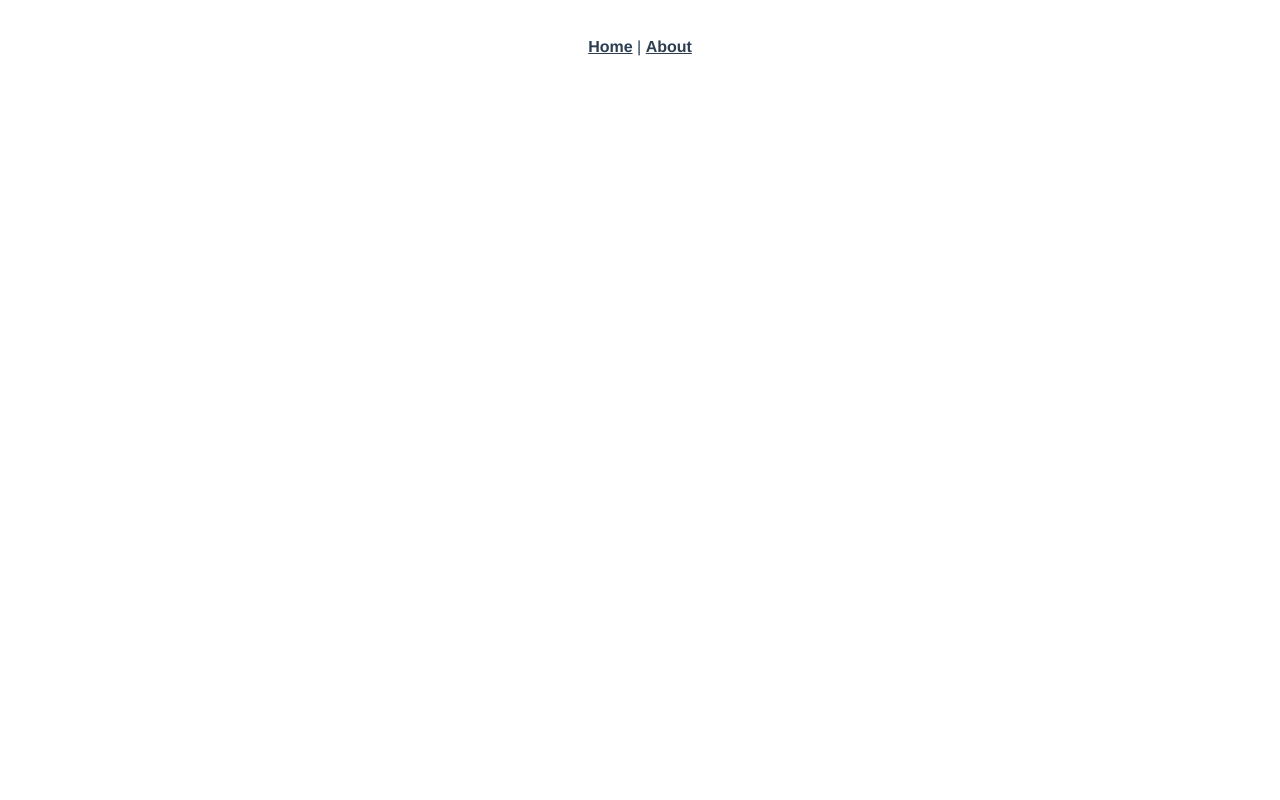
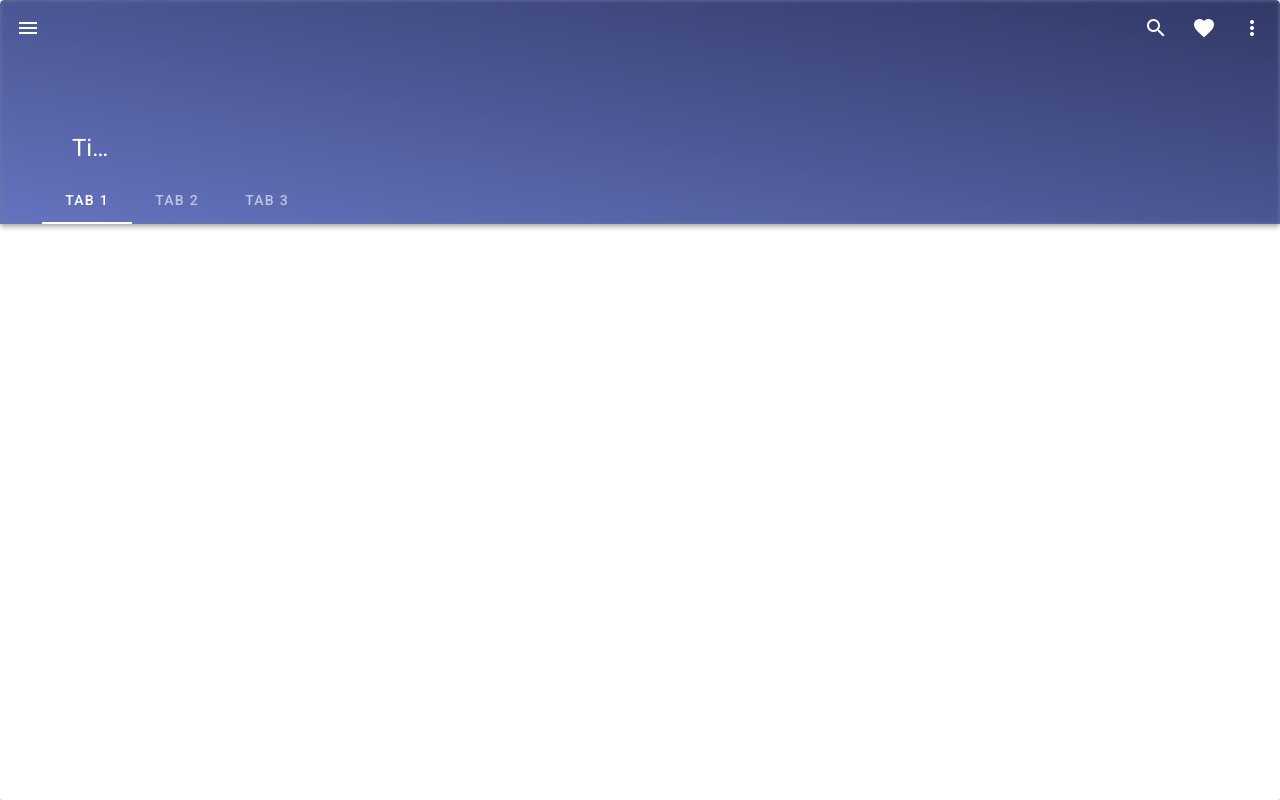
Before and after one commit to pangdanboy/soccer_home, a Vue app: page /chatHome in a window 1280 px wide. Built offline with nearby package versions, Linux system fonts and the light colour scheme.

Commit message:
初始化项目

```diff
--- a/package.json
+++ b/package.json
@@ -11,6 +11,7 @@
     "core-js": "^3.8.3",
     "vue": "^2.6.14",
     "vue-router": "^3.5.1",
+    "vuetify": "^2.6.0",
     "vuex": "^3.6.2"
   },
   "devDependencies": {
@@ -29,6 +30,8 @@
     "eslint-plugin-vue": "^8.0.3",
     "sass": "^1.32.7",
     "sass-loader": "^12.0.0",
-    "vue-template-compiler": "^2.6.14"
+    "vue-cli-plugin-vuetify": "~2.5.8",
+    "vue-template-compiler": "^2.6.14",
+    "vuetify-loader": "^1.7.0"
   }
 }
--- a/public/index.html
+++ b/public/index.html
@@ -1,11 +1,13 @@
 <!DOCTYPE html>
-<html lang="">
+<html lang="en">
   <head>
     <meta charset="utf-8">
     <meta http-equiv="X-UA-Compatible" content="IE=edge">
     <meta name="viewport" content="width=device-width,initial-scale=1.0">
     <link rel="icon" href="<%= BASE_URL %>favicon.ico">
     <title><%= htmlWebpackPlugin.options.title %></title>
+    <link rel="stylesheet" href="https://fonts.googleapis.com/css?family=Roboto:100,300,400,500,700,900">
+    <link rel="stylesheet" href="https://cdn.jsdelivr.net/npm/@mdi/font@latest/css/materialdesignicons.min.css">
   </head>
   <body>
     <noscript>
--- a/src/App.vue
+++ b/src/App.vue
@@ -1,32 +1,71 @@
 <template>
-  <div id="app">
-    <nav>
-      <router-link to="/">Home</router-link> |
-      <router-link to="/about">About</router-link>
-    </nav>
-    <router-view/>
-  </div>
+  <v-app id="app">
+    <v-card class="overflow-hidden">
+      <v-app-bar
+        absolute
+        color="#6A76AB"
+        dark
+        shrink-on-scroll
+        prominent
+        src=""
+        fade-img-on-scroll
+        scroll-target="#scrolling-techniques-3"
+      >
+        <template v-slot:img="{ props }">
+          <v-img
+            v-bind="props"
+            gradient="to top right, rgba(100,115,201,.7), rgba(25,32,72,.7)"
+          ></v-img>
+        </template>
+
+        <v-app-bar-nav-icon></v-app-bar-nav-icon>
+
+        <v-app-bar-title>Title</v-app-bar-title>
+
+        <v-spacer></v-spacer>
+
+        <v-btn icon>
+          <v-icon>mdi-magnify</v-icon>
+        </v-btn>
+
+        <v-btn icon>
+          <v-icon>mdi-heart</v-icon>
+        </v-btn>
+
+        <v-btn icon>
+          <v-icon>mdi-dots-vertical</v-icon>
+        </v-btn>
+
+        <template v-slot:extension>
+          <v-tabs align-with-title>
+            <v-tab>Tab 1</v-tab>
+            <v-tab>Tab 2</v-tab>
+            <v-tab>Tab 3</v-tab>
+          </v-tabs>
+        </template>
+      </v-app-bar>
+      <v-sheet id="scrolling-techniques-3" class="overflow-y-auto" max-height="100vh">
+        <v-container style="height: 1000px;">
+          <router-view/>
+        </v-container>
+      </v-sheet>
+    </v-card>
+  </v-app>
 </template>
 
-<style lang="scss">
-#app {
-  font-family: Avenir, Helvetica, Arial, sans-serif;
-  -webkit-font-smoothing: antialiased;
-  -moz-osx-font-smoothing: grayscale;
-  text-align: center;
-  color: #2c3e50;
+<script>
+
+export default {
+  name: 'App',
+
+  data: () => ({
+    //
+  })
 }
+</script>
 
-nav {
-  padding: 30px;
-
-  a {
-    font-weight: bold;
-    color: #2c3e50;
-
-    &.router-link-exact-active {
-      color: #42b983;
-    }
+<style scoped lang="scss">
+  #app{
+    overflow: hidden;
   }
-}
 </style>
--- a/src/components/HelloWorld.vue
+++ /dev/null
@@ -1,60 +0,0 @@
-<template>
-  <div class="hello">
-    <h1>{{ msg }}</h1>
-    <p>
-      For a guide and recipes on how to configure / customize this project,<br>
-      check out the
-      <a href="https://cli.vuejs.org" target="_blank" rel="noopener">vue-cli documentation</a>.
-    </p>
-    <h3>Installed CLI Plugins</h3>
-    <ul>
-      <li><a href="https://github.com/vuejs/vue-cli/tree/dev/packages/%40vue/cli-plugin-babel" target="_blank" rel="noopener">babel</a></li>
-      <li><a href="https://github.com/vuejs/vue-cli/tree/dev/packages/%40vue/cli-plugin-router" target="_blank" rel="noopener">router</a></li>
-      <li><a href="https://github.com/vuejs/vue-cli/tree/dev/packages/%40vue/cli-plugin-vuex" target="_blank" rel="noopener">vuex</a></li>
-      <li><a href="https://github.com/vuejs/vue-cli/tree/dev/packages/%40vue/cli-plugin-eslint" target="_blank" rel="noopener">eslint</a></li>
-    </ul>
-    <h3>Essential Links</h3>
-    <ul>
-      <li><a href="https://vuejs.org" target="_blank" rel="noopener">Core Docs</a></li>
-      <li><a href="https://forum.vuejs.org" target="_blank" rel="noopener">Forum</a></li>
-      <li><a href="https://chat.vuejs.org" target="_blank" rel="noopener">Community Chat</a></li>
-      <li><a href="https://twitter.com/vuejs" target="_blank" rel="noopener">Twitter</a></li>
-      <li><a href="https://news.vuejs.org" target="_blank" rel="noopener">News</a></li>
-    </ul>
-    <h3>Ecosystem</h3>
-    <ul>
-      <li><a href="https://router.vuejs.org" target="_blank" rel="noopener">vue-router</a></li>
-      <li><a href="https://vuex.vuejs.org" target="_blank" rel="noopener">vuex</a></li>
-      <li><a href="https://github.com/vuejs/vue-devtools#vue-devtools" target="_blank" rel="noopener">vue-devtools</a></li>
-      <li><a href="https://vue-loader.vuejs.org" target="_blank" rel="noopener">vue-loader</a></li>
-      <li><a href="https://github.com/vuejs/awesome-vue" target="_blank" rel="noopener">awesome-vue</a></li>
-    </ul>
-  </div>
-</template>
-
-<script>
-export default {
-  name: 'HelloWorld',
-  props: {
-    msg: String
-  }
-}
-</script>
-
-<!-- Add "scoped" attribute to limit CSS to this component only -->
-<style scoped lang="scss">
-h3 {
-  margin: 40px 0 0;
-}
-ul {
-  list-style-type: none;
-  padding: 0;
-}
-li {
-  display: inline-block;
-  margin: 0 10px;
-}
-a {
-  color: #42b983;
-}
-</style>
--- a/src/main.js
+++ b/src/main.js
@@ -2,11 +2,13 @@ import Vue from 'vue'
 import App from './App.vue'
 import router from './router'
 import store from './store'
+import vuetify from './plugins/vuetify'
 
 Vue.config.productionTip = false
 
 new Vue({
   router,
   store,
+  vuetify,
   render: h => h(App)
 }).$mount('#app')
--- /dev/null
+++ b/src/plugins/vuetify.js
@@ -0,0 +1,7 @@
+import Vue from 'vue'
+import Vuetify from 'vuetify/lib/framework'
+
+Vue.use(Vuetify)
+
+export default new Vuetify({
+})
--- a/src/router/index.js
+++ b/src/router/index.js
@@ -1,22 +1,17 @@
 import Vue from 'vue'
 import VueRouter from 'vue-router'
-import HomeView from '../views/HomeView.vue'
 
 Vue.use(VueRouter)
 
 const routes = [
   {
     path: '/',
-    name: 'home',
-    component: HomeView
+    redirect: '/chatHome'
   },
   {
-    path: '/about',
-    name: 'about',
-    // route level code-splitting
-    // this generates a separate chunk (about.[hash].js) for this route
-    // which is lazy-loaded when the route is visited.
-    component: () => import(/* webpackChunkName: "about" */ '../views/AboutView.vue')
+    path: '/chatHome',
+    name: 'chatHome',
+    component: () => import('../views/chatHome')
   }
 ]
 
--- a/src/views/AboutView.vue
+++ /dev/null
@@ -1,5 +0,0 @@
-<template>
-  <div class="about">
-    <h1>This is an about page</h1>
-  </div>
-</template>
--- a/src/views/HomeView.vue
+++ /dev/null
@@ -1,18 +0,0 @@
-<template>
-  <div class="home">
-    <img alt="Vue logo" src="../assets/logo.png">
-    <HelloWorld msg="Welcome to Your Vue.js App"/>
-  </div>
-</template>
-
-<script>
-// @ is an alias to /src
-import HelloWorld from '@/components/HelloWorld.vue'
-
-export default {
-  name: 'HomeView',
-  components: {
-    HelloWorld
-  }
-}
-</script>
--- /dev/null
+++ b/src/views/chatHome.vue
@@ -0,0 +1,13 @@
+<template>
+  <div id="chat_home">主页</div>
+</template>
+
+<script>
+export default {
+  name: 'chatHome'
+}
+</script>
+
+<style scoped>
+
+</style>
--- a/vue.config.js
+++ b/vue.config.js
@@ -1,4 +1,6 @@
 const { defineConfig } = require('@vue/cli-service')
 module.exports = defineConfig({
-  transpileDependencies: true
+  transpileDependencies: [
+    'vuetify'
+  ]
 })
```
Also changed, not shown: src/views/chatRoom.vue (added, +13 -0 lines), src/assets/logo.svg (added), 1 other file (tests, documents, lock files or other folders).
